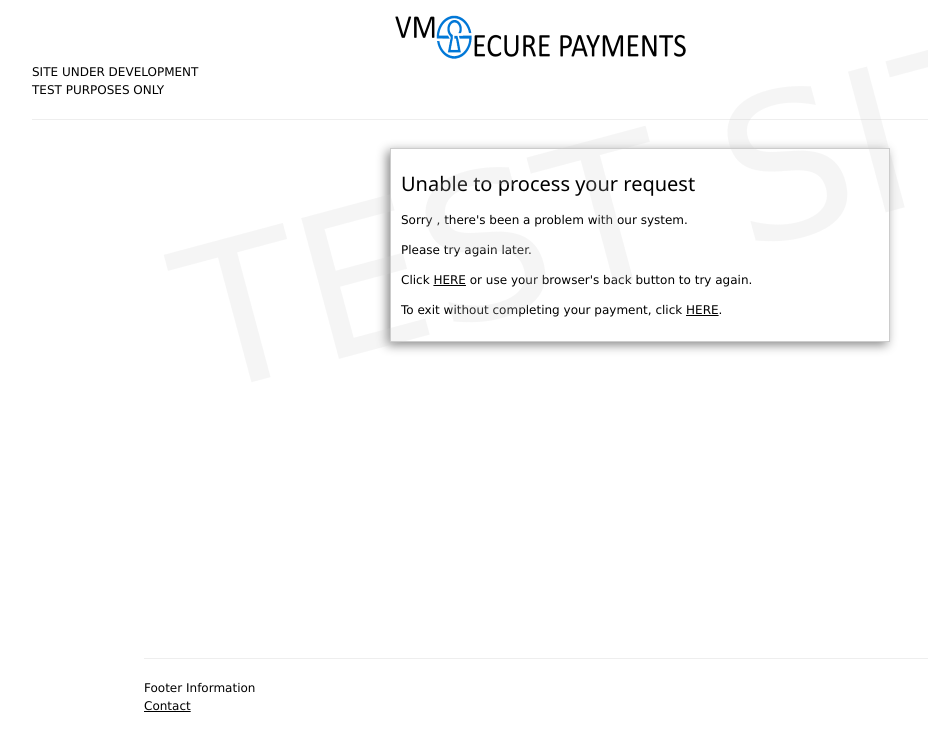
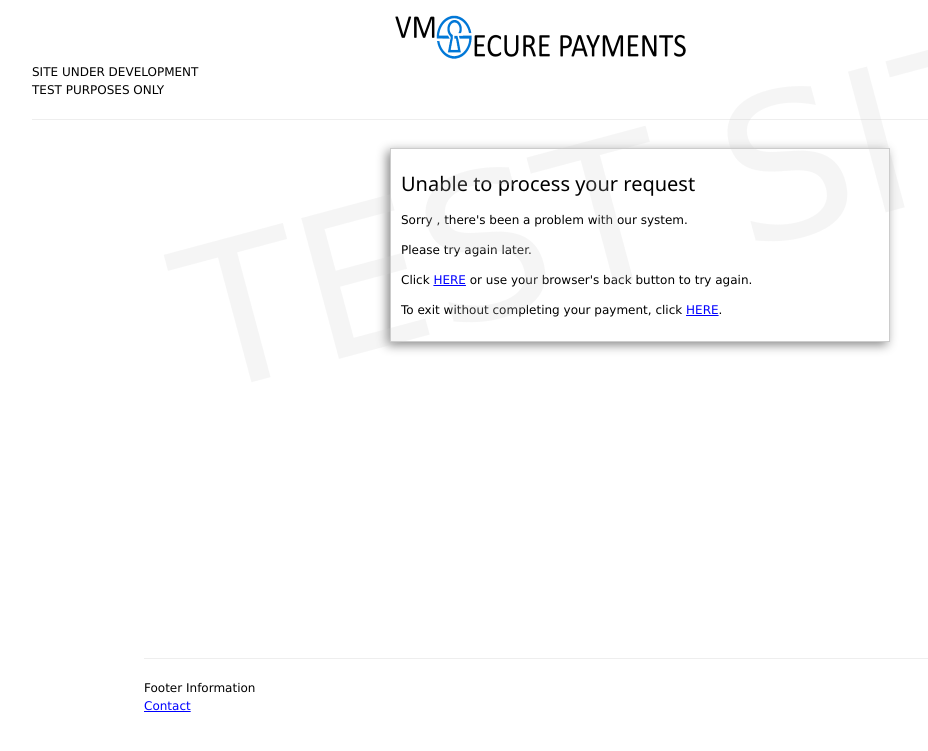
Before and after one commit to marioman1980/vms-secure-pay, a CodeIgniter app: page /database/index.php/payment_status/index in a window 1280 px wide. Shown: the top 751 px of the page, without its empty margins (0-928 px from the left). Run offline with CodeIgniter, Linux system fonts and the light colour scheme; data that the repository does not hold is empty; some libraries are stand-ins or nearby versions.

Commit message:
Link CSS

```diff
--- a/css/style.css
+++ b/css/style.css
@@ -82,7 +82,10 @@ input[type=number]::-webkit-outer-spin-button {
   background-color: Transparent;
   padding: 0
 }
-#cancel:hover, #privacy-policy-link:hover{
+a{
+  color: #0000ff;
+}
+a:hover, #cancel:hover, #privacy-policy-link:hover{
 	color: #6666ff
 }
 
```
